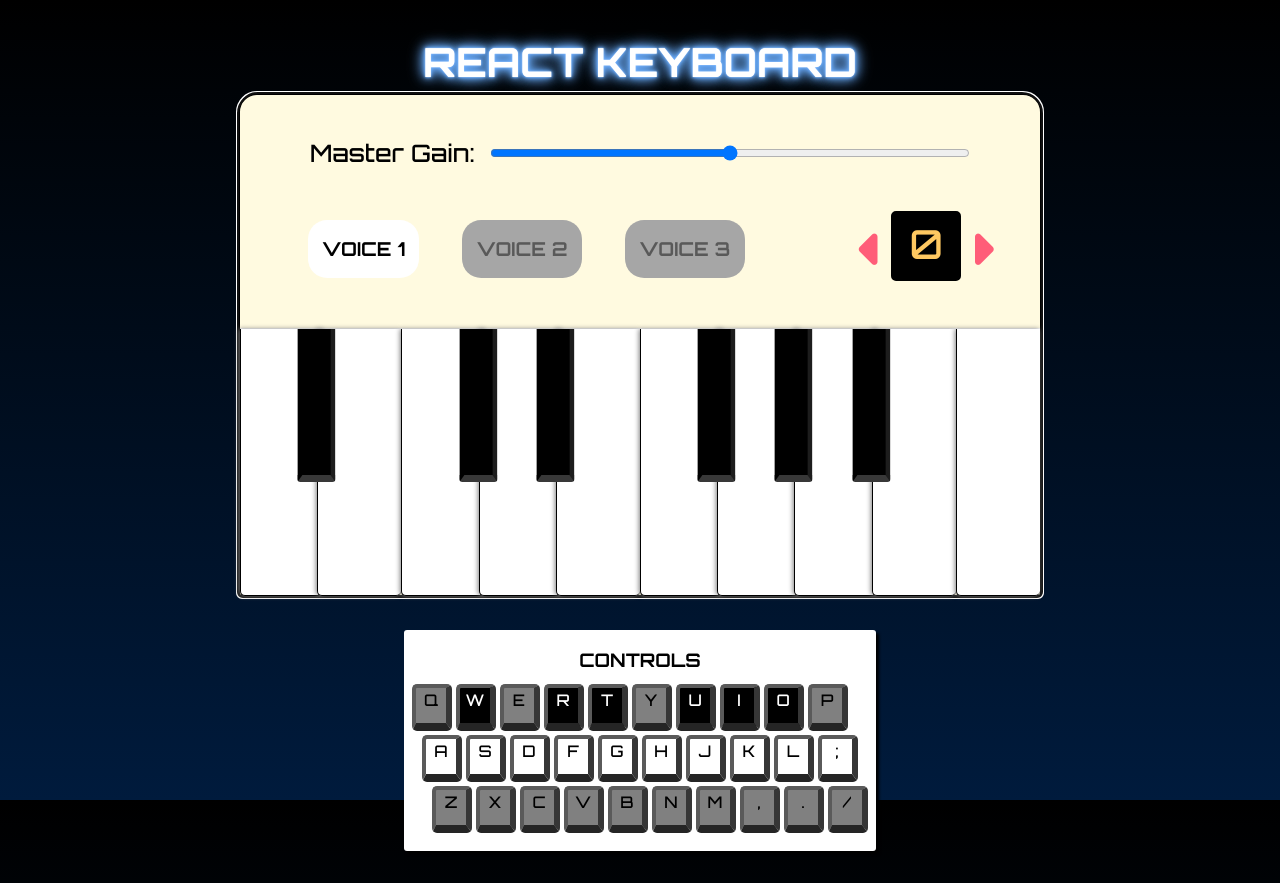
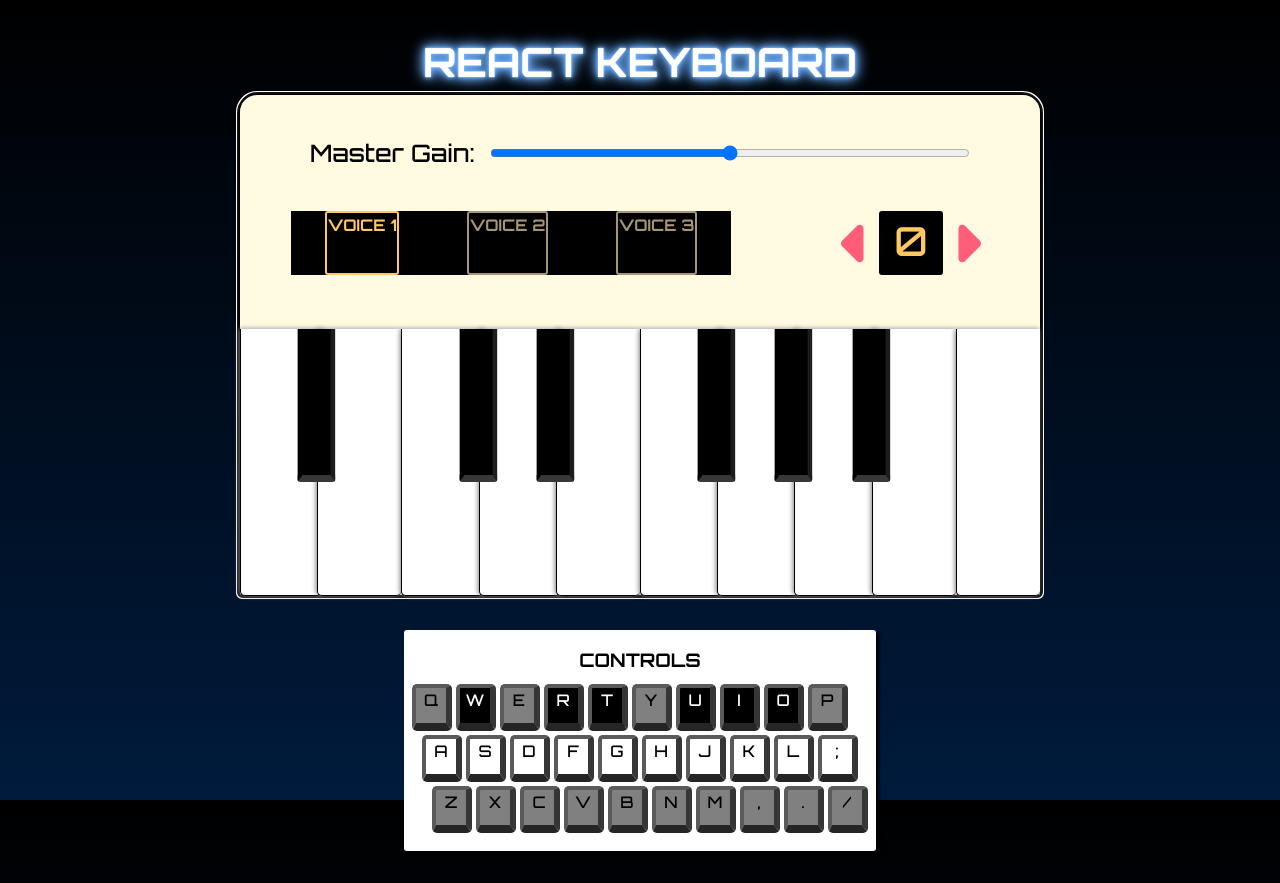
Before and after one commit to nchau3/RK-23-Keyboard, a React (Vite) app: page / in a window 1280 px wide. Built offline with nearby package versions, Linux system fonts and the light colour scheme.

Commit message:
mixin for text glow

```diff
--- a/src/styles/App.scss
+++ b/src/styles/App.scss
@@ -1,3 +1,6 @@
+@use "./variables.scss";
+@import "./mixins.scss";
+
 #App {
   display: flex;
   flex-direction: column;
@@ -10,15 +13,9 @@
   user-select: none;
 
   h1 {
+    @include glow(variables.$header-color);
+
     font-size: 2.5em;
-    color: white;
-    text-shadow:
-    0 0 1px #fff,
-    0 0 3px #6dafff,
-    0 0 5px #6dafff,
-    0 0 10px #6dafff,
-    0 0 14px #6dafff,
-    0 0 17px #6dafff,
   }
 
   &:focus {
--- a/src/styles/component-styles/controls.scss
+++ b/src/styles/component-styles/controls.scss
@@ -1,4 +1,5 @@
 @use "../variables.scss";
+@import "../mixins.scss";
 
 .controls {
   display: flex;
@@ -27,16 +28,16 @@
 
 .voice-select {
   display: flex;
-  width: 60%;
+  height: 4rem;
+  width: 55%;
   justify-content: space-around;
+  background-color: variables.$screen-color;
 
   li {
-    background-color: variables.$accent-color;
-    color: variables.$primary-color;
-    font-size: 1.2em;
+    color: variables.$display-color;
     font-weight: bold;
-    padding: .75em;
-    border-radius: 1em;
+    border: 2px solid;
+    border-radius: 3px;
     user-select: none;
     filter: invert(.35);
 
@@ -54,28 +55,29 @@
   display: flex;
   justify-content: space-around;
   align-items: center;
+  height: 4rem;
   width: 100%;
-  margin-bottom: 1rem;
 }
 
 .octave-switch {
   display: flex;
   justify-content: space-between;
+  align-items: center;
+  height: 4rem;
   font-size: 2.5rem;
-  width: 135px;
 }
 
 .octave-display {
-  color: rgb(255, 200, 97);
+  color: variables.$display-color;
   background-color: rgb(0, 0, 0);
-  border: solid variables.$primary-color;
-  border-radius: 5px;
+  border-radius: 3px;
   height: 4rem;
   width: 4rem;
 }
 
 .octave-button {
-  font-size: 1.25em;
+  font-size: 1.5em;
+  padding: 0 .5rem;
   color: rgb(255, 93, 120);
 
   &:hover {
--- a/src/styles/mixins.scss
+++ b/src/styles/mixins.scss
@@ -0,0 +1,10 @@
+@mixin glow($color) {
+  color: white;
+  text-shadow:
+  0 0 1px #fff,
+  0 0 3px $color,
+  0 0 5px $color,
+  0 0 10px $color,
+  0 0 14px $color,
+  0 0 17px #6dafff,
+}
--- a/src/styles/variables.scss
+++ b/src/styles/variables.scss
@@ -1,4 +1,5 @@
 $background-blue: #001b3d;
 $keyboard-color: #fffae0;
-$primary-color: black;
-$accent-color: white;
+$screen-color: black;
+$display-color: rgb(255, 200, 97);
+$header-color: #6dafff;
```
